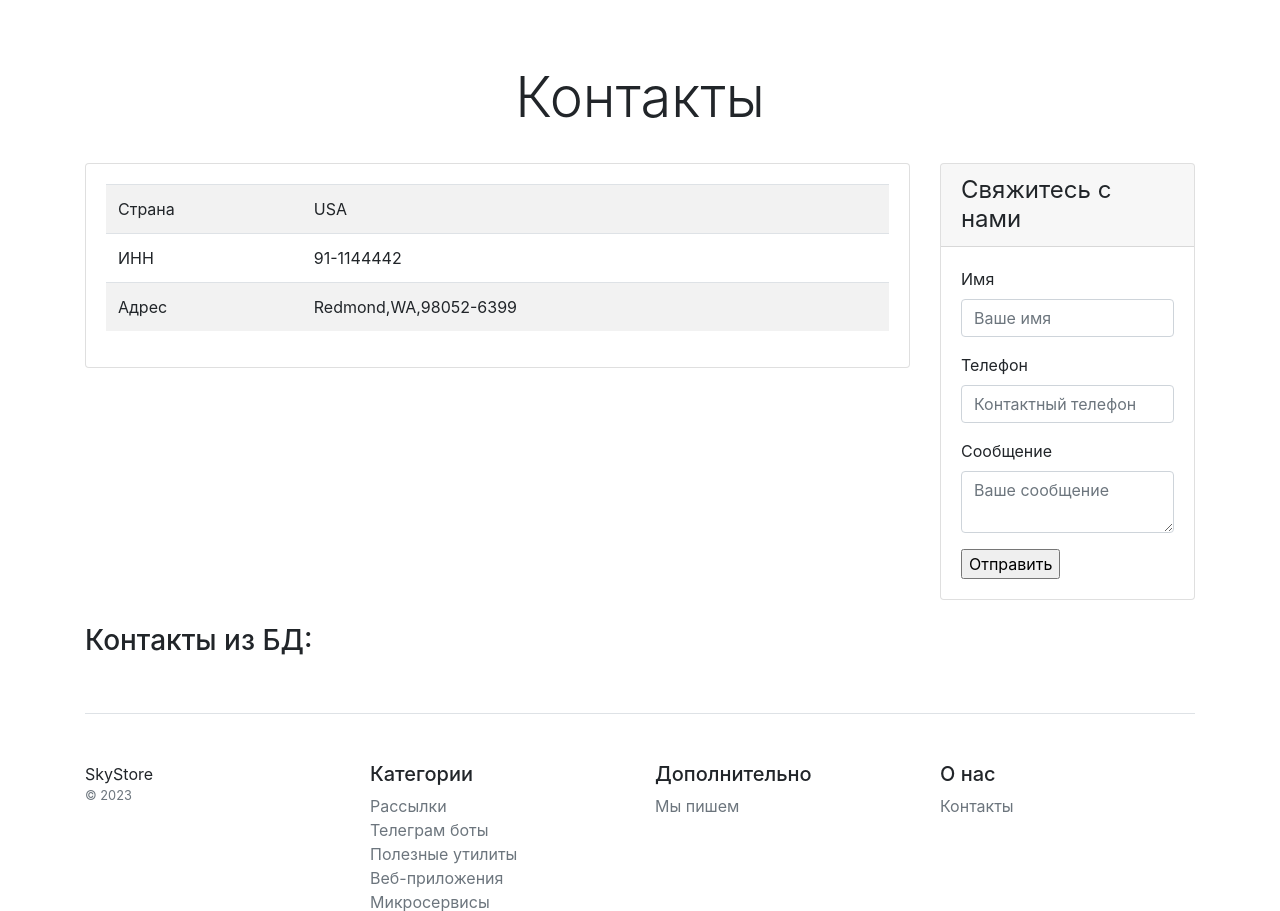
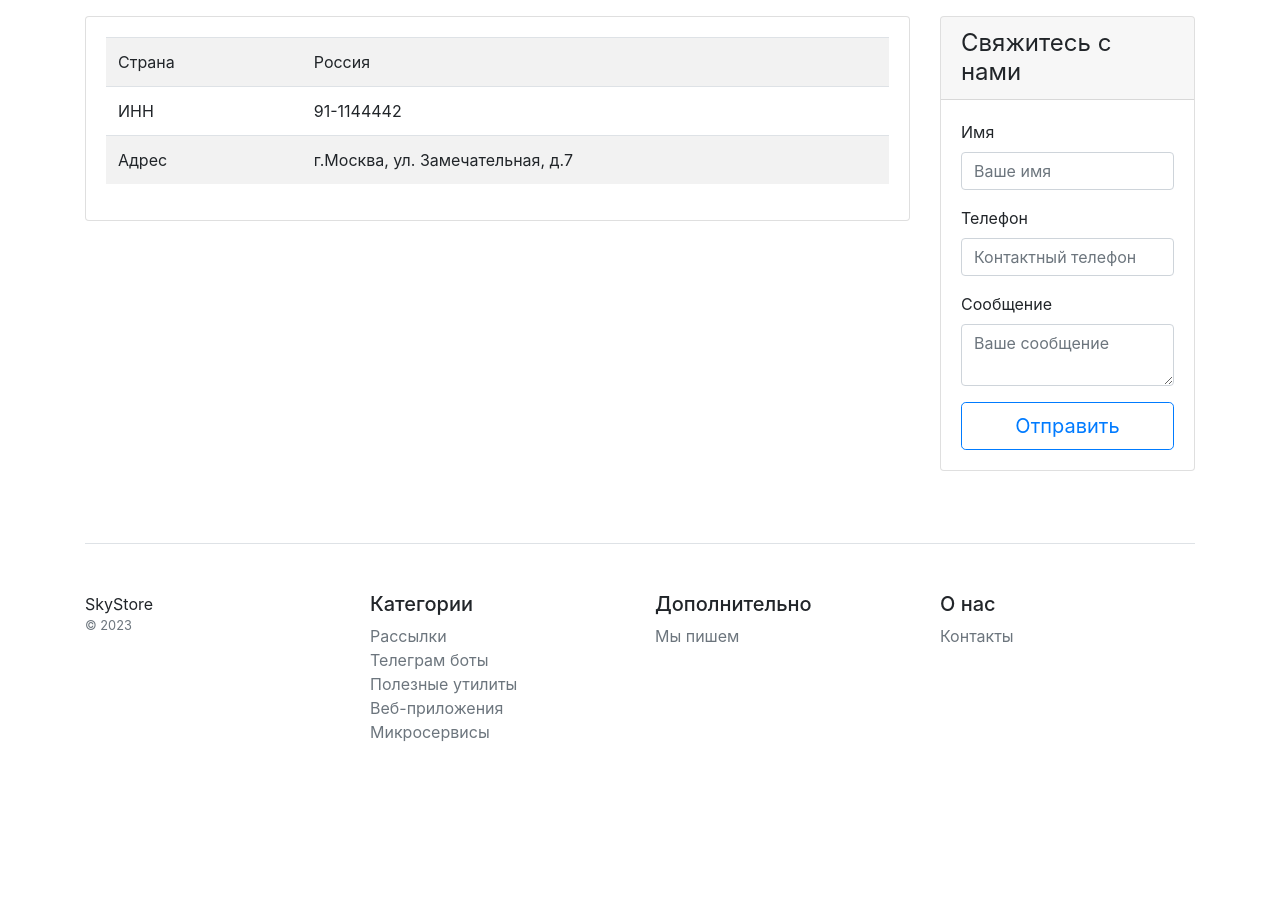
Before and after one commit to igornastt/Django_online_store, a Django app: template catalog/templates/catalog/contacts.html in a window 1280 px wide. Shown: the part 75-986 px from the top of the page. After the commit the page ends 816 px from the top, so only its background shows below. Run offline with Django 4.2, Linux system fonts and the light colour scheme; the template is opened without the code that fills it, so the values that code supplies are empty; parts of the project's set-up code (start-up, migrations or seed data) failed here and were passed over; some libraries are stand-ins or nearby versions.

Commit message:
Update contacts.html

```diff
--- a/catalog/templates/catalog/contacts.html
+++ b/catalog/templates/catalog/contacts.html
@@ -1,9 +1,6 @@
 {% extends 'catalog/base.html' %}
-{% block content %}
-<div class="pricing-header px-3 py-3 pt-md-5 pb-md-4 mx-auto text-center">
-    <h1 class="display-4">Контакты</h1>
-</div>
 
+    {% block content%}
     <div class="row text-start">
         <div class="col-lg-9 col-md-6 col-sm-12">
             <div class="card mb-4 box-shadow">
@@ -11,7 +8,7 @@
                     <table class="table table-striped">
                         <tr>
                             <td class="w-25">Страна</td>
-                        <td>USA</td>
+                            <td>Россия</td>
                         </tr>
                         <tr>
                             <td class="w-25">ИНН</td>
@@ -19,13 +16,12 @@
                         </tr>
                         <tr>
                             <td class="w-25">Адрес</td>
-                        <td>Redmond,WA,98052-6399</td>
+                            <td>г.Москва, ул. Замечательная, д.7</td>
                         </tr>
                     </table>
                 </div>
             </div>
         </div>
-
         <div class="col-lg-3 col-md-6 col-sm-12">
             <div class="card mb-4 box-shadow">
                 <div class="card-header">
@@ -36,34 +32,21 @@
                         {% csrf_token %}
                         <div class="mb-3">
                             <label for="name">Имя</label>
-                        <input type="text" name="name" class="form-control" id="name" placeholder="Ваше имя"
-                               required>
+                            <input type="text" name="name" class="form-control" id="name" placeholder="Ваше имя" required>
                         </div>
                         <div class="mb-3">
                             <label for="phone">Телефон</label>
-                        <input type="text" name="phone" class="form-control" id="phone"
-                               placeholder="Контактный телефон" required>
+                            <input type="text" name="phone" class="form-control" id="phone" placeholder="Контактный телефон" required>
                         </div>
                         <div class="mb-3">
                             <label for="message">Сообщение</label>
-                        <textarea type="text" name="message" class="form-control" id="message"
-                                  placeholder="Ваше сообщение" required></textarea>
+                            <textarea type="text" name="message" class="form-control" id="message" placeholder="Ваше сообщение" required></textarea>
                         </div>
-                    <input type="submit" value="Отправить">
+
+                    <button type="submit" class="btn btn-lg btn-block btn-outline-primary">Отправить</button>
                     </form>
                 </div>
             </div>
         </div>
-    <div class="col-lg-9 col-md-6 col-sm-12">
-        <h3>Контакты из БД:</h3>
-        {% for contact in object_list %}
-        <h5>ID контакта: {{ contact.id }}</h5>
-        <p>Имя: {{ contact.name }}</p>
-        <p>E-mail: {{ contact.email }}</p>
-        <p>Телефон: {{ contact.phone }}</p>
-        <p>Адрес: {{ contact.address }}</p>
-        <br>
-        {% endfor %}
-    </div>
     </div>
     {% endblock %}
```
Lines whose indentation alone changed are shown as unchanged.
